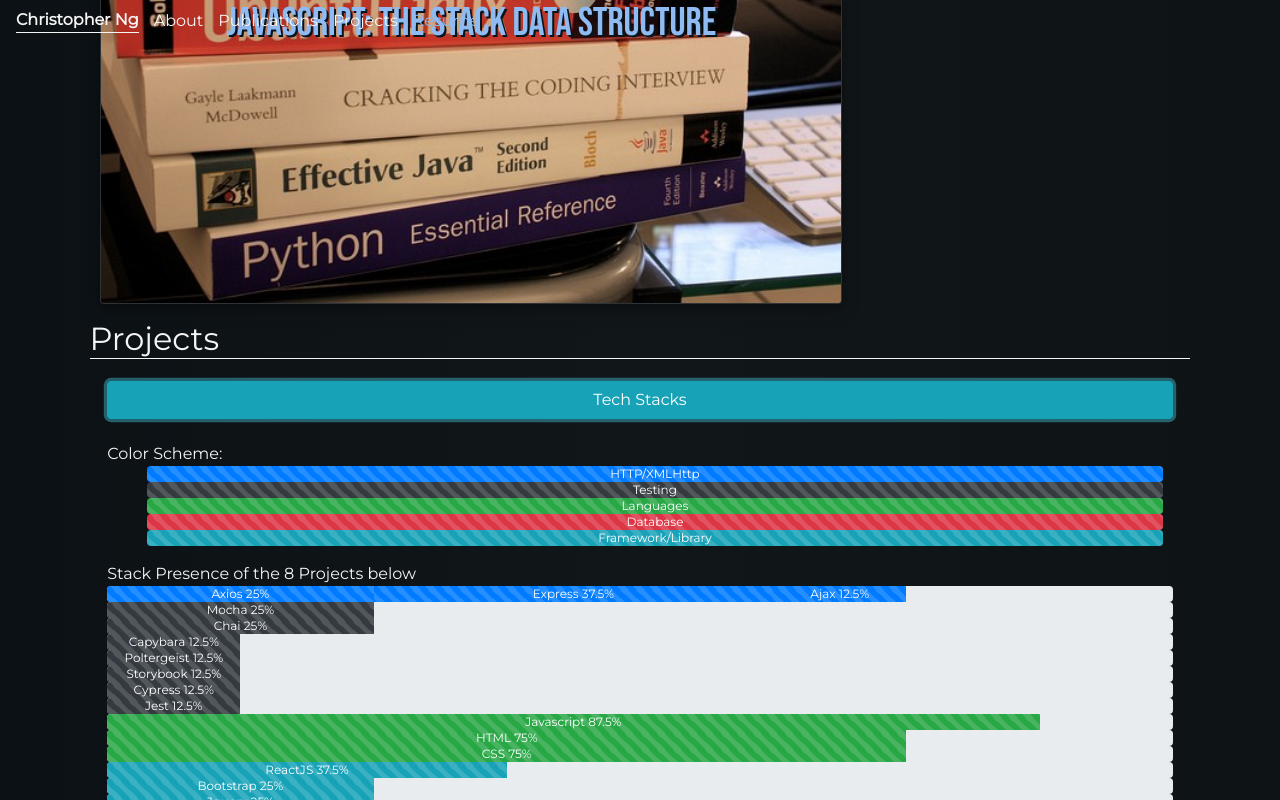
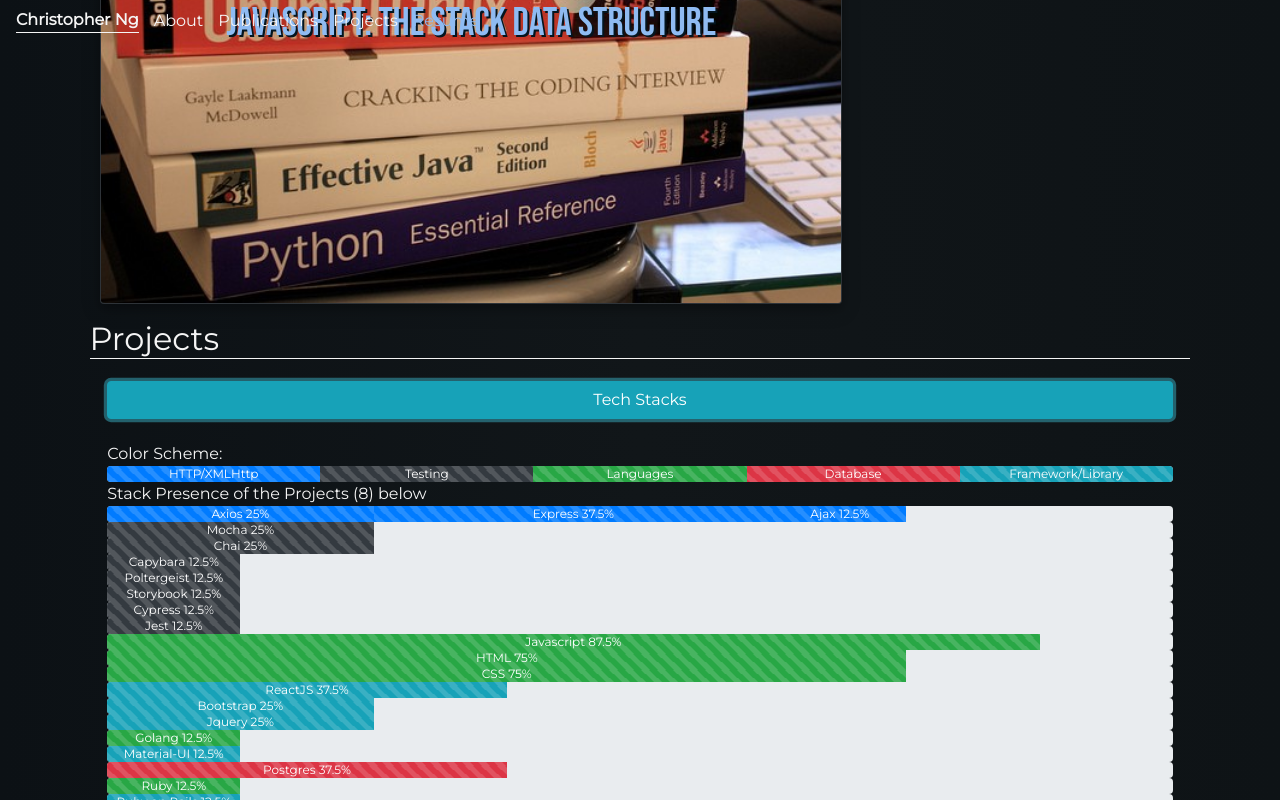
Before and after one commit to ChrisnNg/Ng, a React (Create React App) app: page / in a window 1280 px wide. Both pictures are taken after a click on the button "Tech Stacks". Shown: the part 2238-3038 px from the top of the page. Built offline with nearby package versions, Linux system fonts and the light colour scheme.

Commit message:
update legend to be a single bar

```diff
--- a/src/App.css
+++ b/src/App.css
@@ -91,13 +91,3 @@
   margin: 2%;
   width: 96% !important;
 }
-
-/* basic positioning */
-.legend { list-style: none; }
-.legend li {  margin-right: 10px; }
-.legend span { border: 1px solid #ccc; float: left; width: 12px; height: 12px; margin: 2px; }
-/* your colors */
-.legend .superawesome { background-color: #ff00ff; }
-.legend .awesome { background-color: #00ffff; }
-.legend .kindaawesome { background-color: #0000ff; }
-.legend .notawesome { background-color: #000000; }
--- a/src/App.js
+++ b/src/App.js
@@ -666,49 +666,43 @@
           </Button>
           <section className={show}>
             Color Scheme:
-            <ul class="legend">
-              <li>
+            <ProgressBar>
               <ProgressBar
                 animated
                 variant={"primary"}
-                  now={100}
+                now={20}
                 label={`HTTP/XMLHttp`}
               />
-              </li>
-              <li>
+
               <ProgressBar
                 animated
                 variant={"dark"}
-                  now={100}
+                now={20}
                 label={`Testing`}
               />
-              </li>
-              <li>
+
               <ProgressBar
                 animated
                 variant={"success"}
-                  now={100}
+                now={20}
                 label={`Languages`}
               />
-              </li>
-              <li>
+
               <ProgressBar
                 animated
                 variant={"danger"}
-                  now={100}
+                now={20}
                 label={`Database`}
               />
-              </li>
-              <li>
+
               <ProgressBar
                 animated
                 variant={"info"}
-                  now={100}
+                now={20}
                 label={`Framework/Library`}
               />
-              </li>
-            </ul>
-            Stack Presence of the {projects.length} Projects below
+            </ProgressBar>
+            Stack Presence of the Projects ({projects.length}) below
             {progressStack(projects)}
           </section>
           <Row>{createCards(projects)}</Row>
```
Lines whose indentation alone changed are shown as unchanged.
